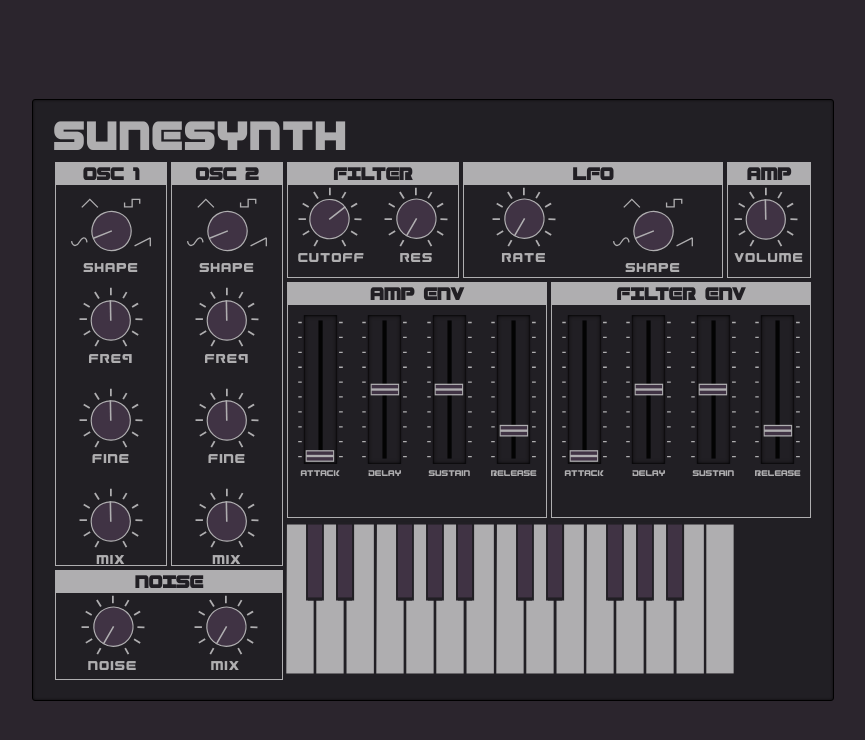
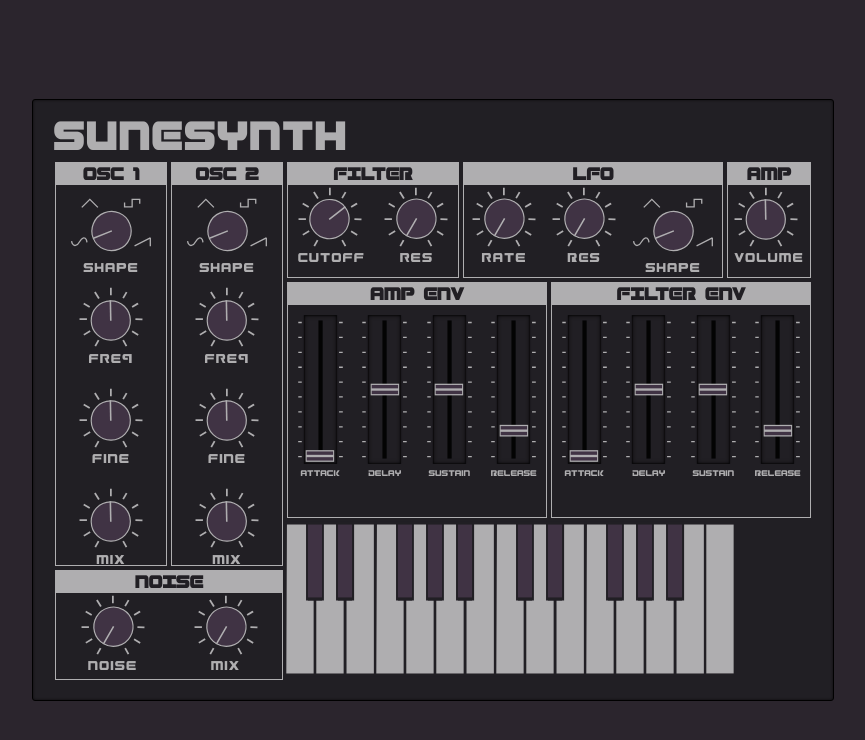
Before and after one commit to inspirsea/synthesizer, an Angular app: page / in a window 1280 px wide. Shown: the top 740 px of the page, without its empty margins (207-1072 px from the left). Built offline with nearby package versions, Linux system fonts and the light colour scheme.

Commit message:
Fixed lfo

```diff
--- a/src/app/model/lfo-data.ts
+++ b/src/app/model/lfo-data.ts
@@ -2,4 +2,6 @@ import { Source } from './source';
 
 export interface LfoData {
   frequency: number;
+  type: OscillatorType;
+  gain: number;
 }
--- a/src/app/module/sunesynth/component/lfo/lfo.component.html
+++ b/src/app/module/sunesynth/component/lfo/lfo.component.html
@@ -1,4 +1,5 @@
 <div class="flex flex-row flex-space-between">
-  <knob [(ngModel)]="rateValue" (ngModelChange)="updateRate()" [label]="'rate'" [type]="'balanced'"></knob>
-  <knob [(ngModel)]="shapeValue" (ngModelChange)="updateShape()" [label]="'shape'" [type]="'shapes'"></knob>
+  <knob [(ngModel)]="rateValue" (ngModelChange)="update()" [label]="'rate'" [type]="'balanced'"></knob>
+  <knob [(ngModel)]="gainValue" (ngModelChange)="update()" [label]="'RES'" [type]="'balanced'"></knob>
+  <knob [(ngModel)]="shapeValue" (ngModelChange)="update()" [label]="'shape'" [type]="'shapes'"></knob>
 </div>
--- a/src/app/module/sunesynth/component/lfo/lfo.component.ts
+++ b/src/app/module/sunesynth/component/lfo/lfo.component.ts
@@ -6,16 +6,19 @@ import { LfoService } from '../../../../service/lfo.service';
   templateUrl: './lfo.component.html'
 })
 export class LfoComponent {
-  public rateValue: 0;
-  public shapeValue: 0;
+  public rateValue = 0;
+  public gainValue = 0;
+  public shapeValue = 0;
+  private waveShapes: OscillatorType[] = [
+    'sine',
+    'triangle',
+    'square',
+    'sawtooth'
+  ];
 
   constructor(private lfoService: LfoService) { }
 
-  public updateRate(): void {
-    this.lfoService.updateLfo(this.rateValue);
-  }
-
-  public updateShape(): void {
-
+  public update(): void {
+    this.lfoService.updateLfo(this.rateValue, this.waveShapes[this.shapeValue], this.gainValue);
   }
 }
--- a/src/app/service/lfo.service.ts
+++ b/src/app/service/lfo.service.ts
@@ -4,14 +4,14 @@ import { LfoData } from '../model/lfo-data';
 
 @Injectable()
 export class LfoService {
-  private lfo$ = new BehaviorSubject<LfoData>({ frequency: 1 });
+  private lfo$ = new BehaviorSubject<LfoData>({ frequency: 1, type: 'sine', gain: 100 });
 
   public createLfo(audioContext: AudioContext): [OscillatorNode, GainNode] {
     const ocillator = audioContext.createOscillator();
     const gainNode = audioContext.createGain();
     ocillator.frequency.value = 1;
     ocillator.type = 'sine';
-    gainNode.gain.value = 1;
+    gainNode.gain.value = 100;
 
     ocillator.connect(gainNode);
     ocillator.start();
@@ -19,9 +19,11 @@ export class LfoService {
     return [ocillator, gainNode];
   }
 
-  public updateLfo(rate: number) {
+  public updateLfo(rate: number, type: OscillatorType, gain: number) {
     this.lfo$.next({
-      frequency: rate
+      frequency: rate,
+      gain: gain,
+      type: type
     });
   }
 
--- a/src/app/utils/synth.ts
+++ b/src/app/utils/synth.ts
@@ -50,12 +50,13 @@ export class Synth {
 
     this.filterService.connectFilterData().subscribe(it => {
       this.filterMetaData = it;
-      // this.envelopes = this.createSynth();
     });
 
     this.lfoService.connect().subscribe(it => {
       for (let i = 0; i < this.nrOfOcillators; i++) {
         this.lfos[i][0].frequency.setValueAtTime(it.frequency, audioContext.currentTime);
+        this.lfos[i][0].type = it.type;
+        this.lfos[i][1].gain.setValueAtTime(it.gain, audioContext.currentTime);
       }
     });
 
```
